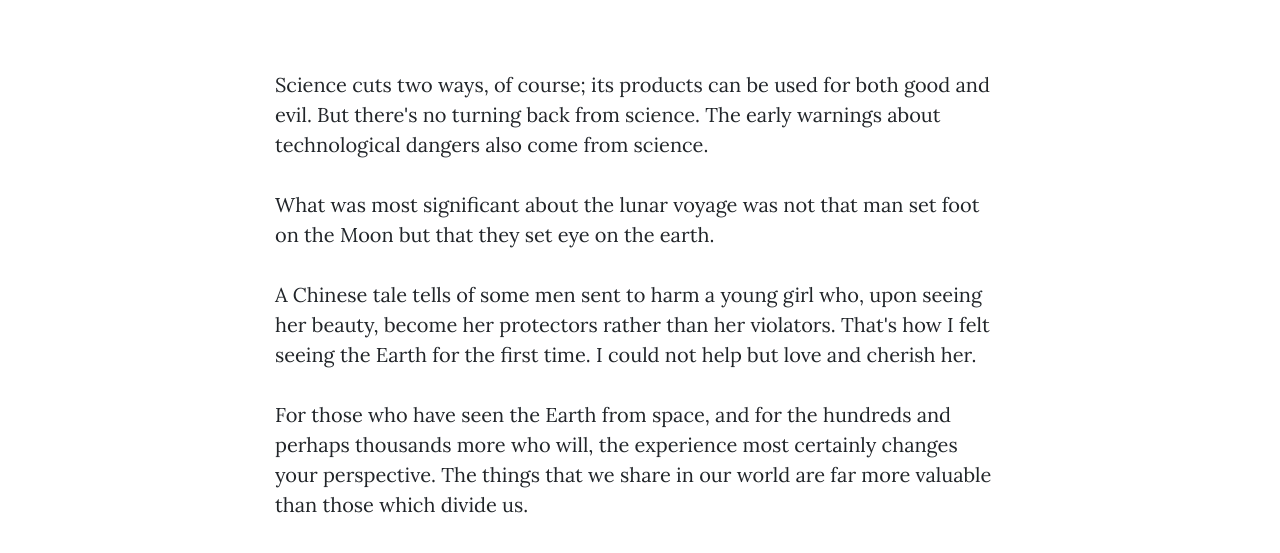
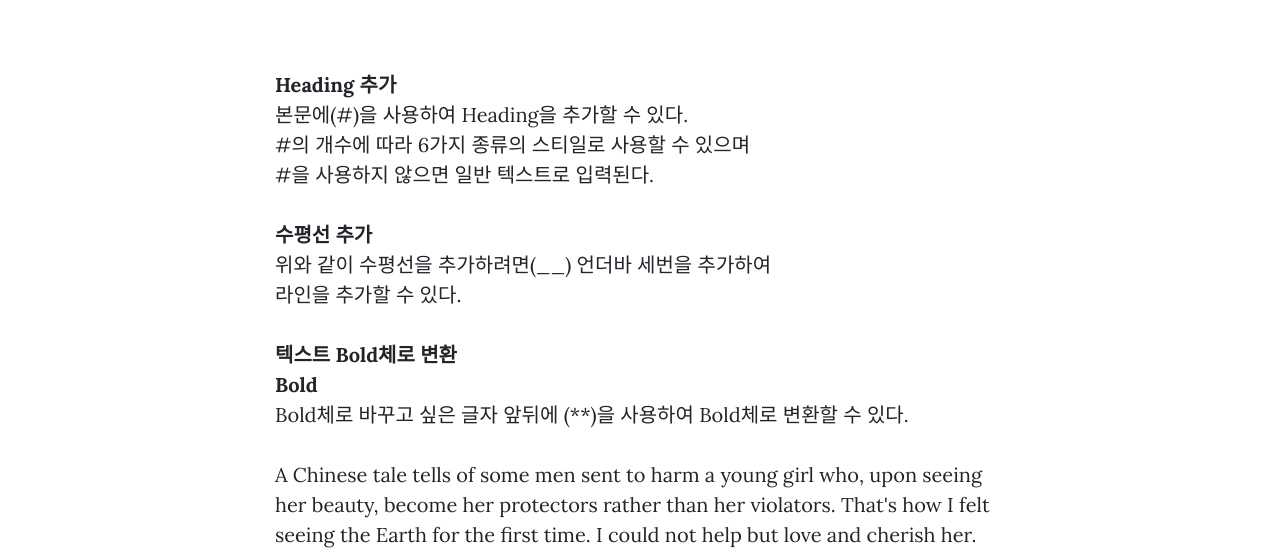
Before and after one commit to songsangmin/songsangmin.github.io, a website: page post.html in a window 1280 px wide. Shown: the part 571-1124 px from the top of the page. Drawn offline with nearby package versions, Linux system fonts and the light colour scheme.

Commit message:
Update post.html

```diff
--- a/post.html
+++ b/post.html
@@ -75,11 +75,11 @@
     <div class="container">
       <div class="row">
         <div class="col-lg-8 col-md-10 mx-auto">
-          <p></p>
+          <p><b>Heading 추가</b><br>본문에(#)을 사용하여 Heading을 추가할 수 있다.<br>#의 개수에 따라 6가지 종류의 스티일로 사용할 수 있으며<br>#을 사용하지 않으면 일반 텍스트로 입력된다.</p>
 
-          <p>Science cuts two ways, of course; its products can be used for both good and evil. But there's no turning back from science. The early warnings about technological dangers also come from science.</p>
+          <p><b>수평선 추가</b><br>위와 같이 수평선을 추가하려면(__) 언더바 세번을 추가하여<br>라인을 추가할 수 있다.</p>
 
-          <p>What was most significant about the lunar voyage was not that man set foot on the Moon but that they set eye on the earth.</p>
+          <p><b>텍스트 Bold체로 변환</b><br><b>Bold</b><br>Bold체로 바꾸고 싶은 글자 앞뒤에 (**)을 사용하여 Bold체로 변환할 수 있다.</p>
 
           <p>A Chinese tale tells of some men sent to harm a young girl who, upon seeing her beauty, become her protectors rather than her violators. That's how I felt seeing the Earth for the first time. I could not help but love and cherish her.</p>
 
```
